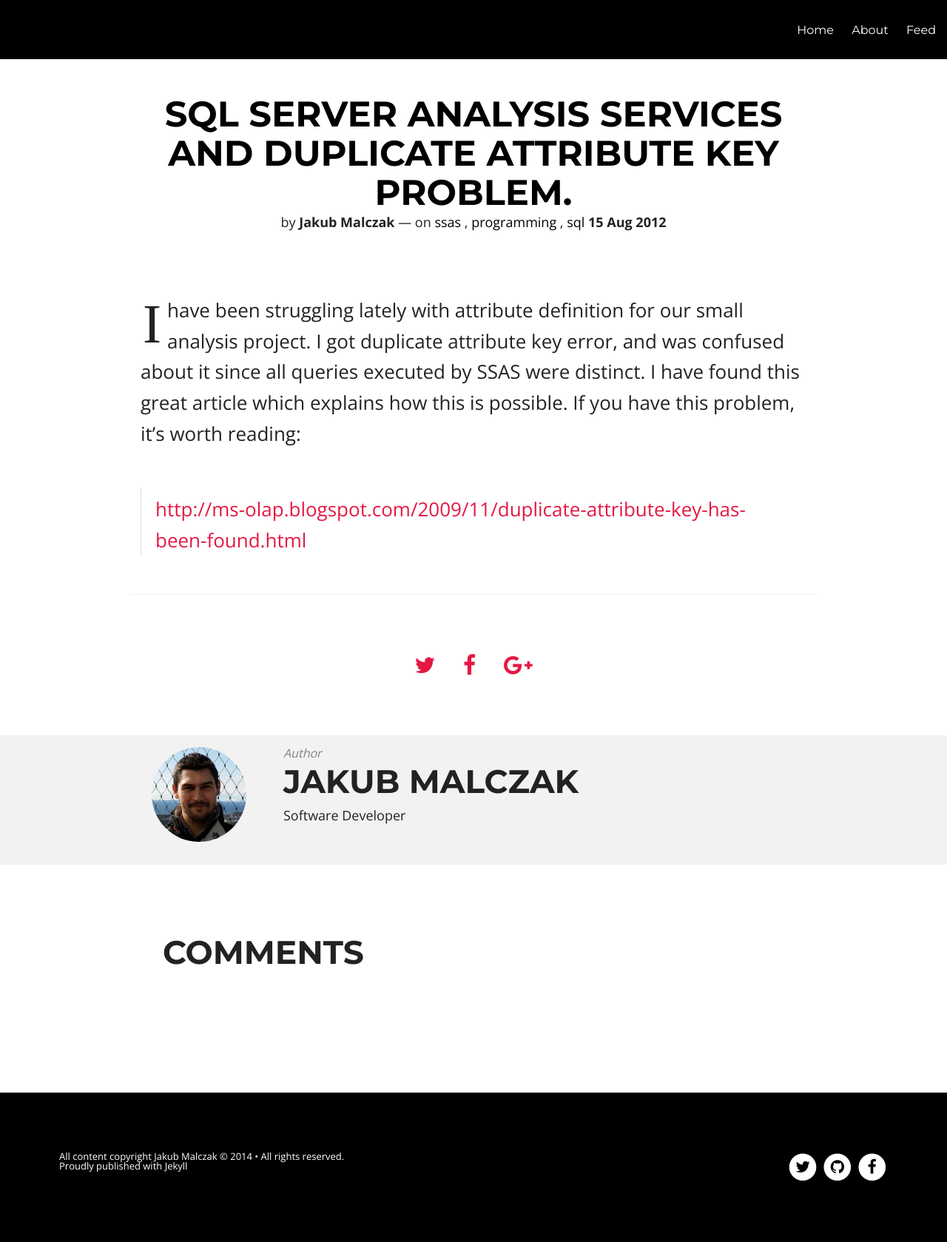
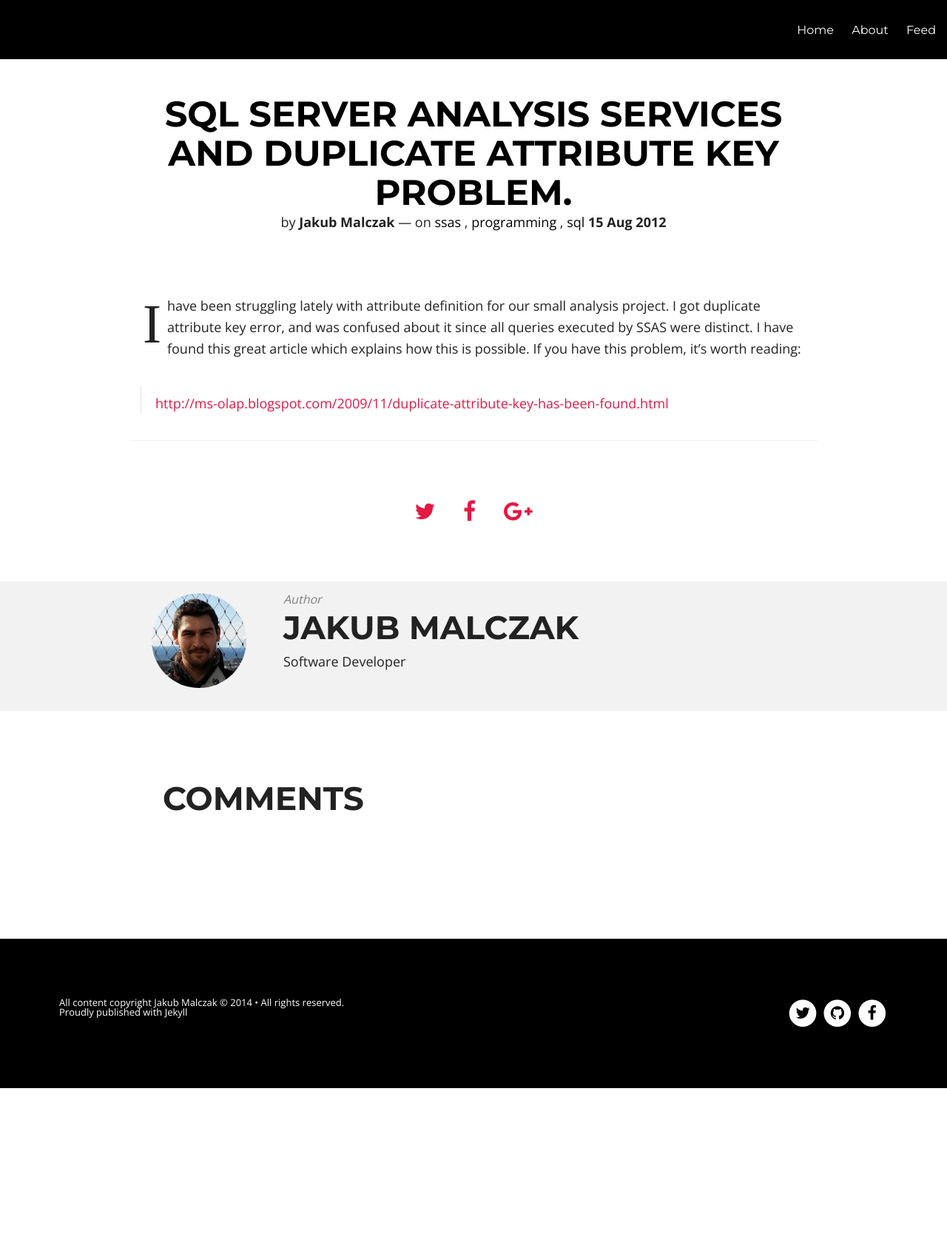
Before and after one commit to jmalczak/jmalczak.github.io, a Jekyll site: the page built from _posts/2012-08-15-ssas-attribute.md, in a window 1280 px wide. Shown: the whole page at 74% size. Built offline with Jekyll 4.4.1, drawn with Linux system fonts in a browser that asks for light colours; nearby versions of some CDN libraries; comment, search, counter and statistics services are not loaded; after the commit the page ends 1471 px from its top, so only the background shows below that.

Commit message:
style change

```diff
--- a/assets/css/post.css
+++ b/assets/css/post.css
@@ -276,15 +276,6 @@ body,
     margin: 0 auto 2em auto;
     max-width: 56.25rem;
     font-size: 1.125rem;
-}
-.post-template .notepad-post-content > div:not(.notepad-post-title) p:first-child {
-    font-size: 1.375rem;
-    font-weight: 300;
-}
-@media only screen and (min-width: 40.063em) {
-    .post-template .notepad-post-content > div:not(.notepad-post-title) p:first-child {
-        font-size: 1.625rem;
-    }
 }
 .post-template .notepad-post-content > div:not(.notepad-post-title) p.with-image {
     text-align: center;
```
